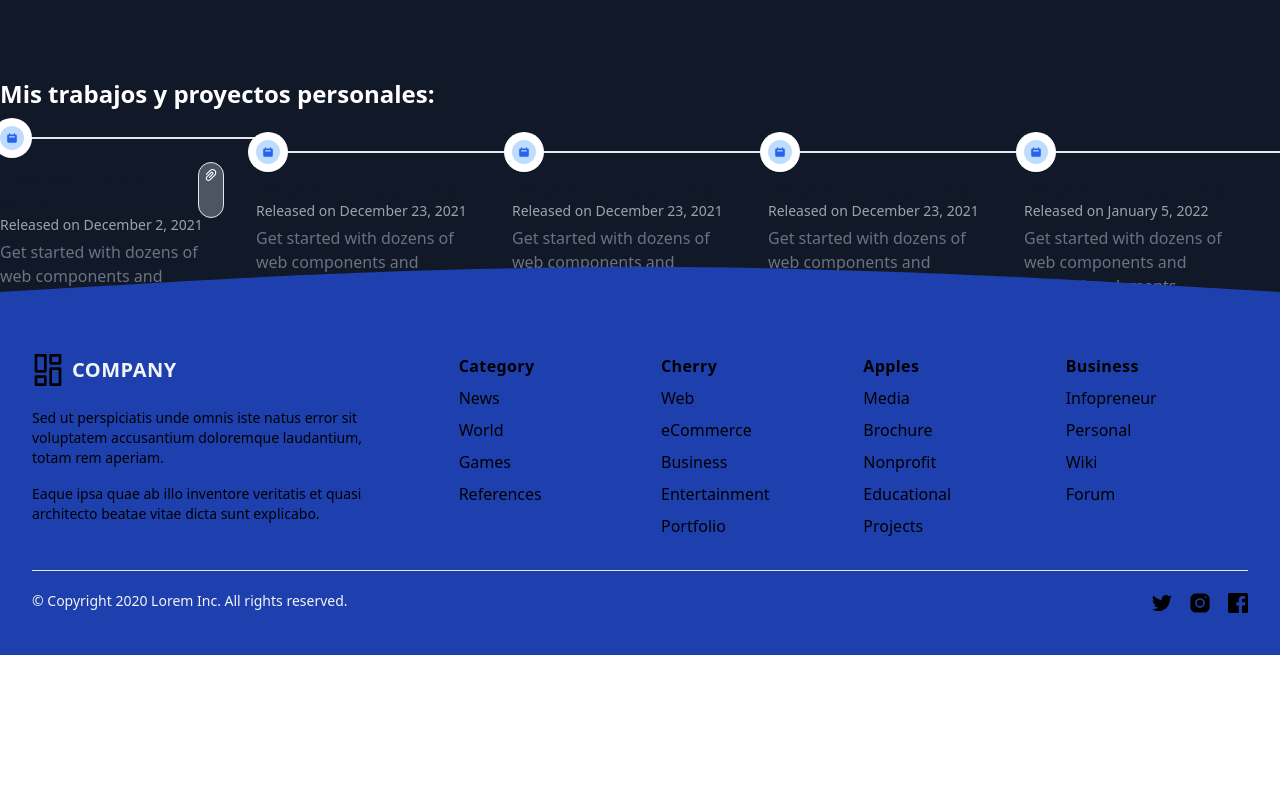
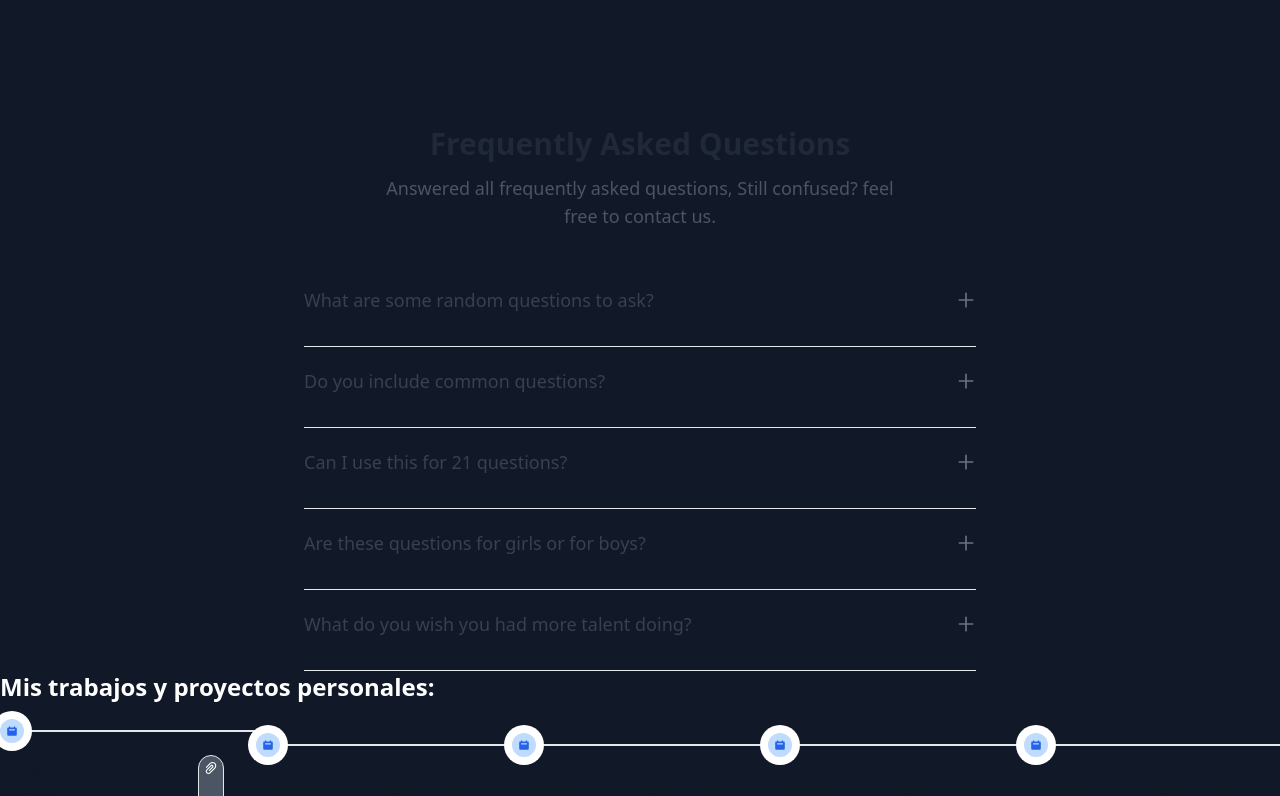
Before and after one commit to juliswer/portfolio2022, a Next.js app: page / in a window 1280 px wide. Shown: the part 564-1360 px from the top of the page. Before the commit the page ends 1219 px from the top, so only its background shows below. Built offline with nearby package versions, Linux system fonts and the light colour scheme.

Commit message:
index changes

```diff
--- /dev/null
+++ b/src/pages/components/Content.jsx
@@ -0,0 +1,39 @@
+import React from 'react'
+
+const Content = () => {
+  return (
+    <div className="px-4 py-16 mx-auto sm:max-w-xl md:max-w-full lg:max-w-screen-xl md:px-24 lg:px-8 lg:py-20">
+      <div className="p-8 rounded shadow-xl sm:p-16 bg-red-600">
+        <div className="flex flex-col lg:flex-row">
+          <div className="mb-6 lg:mb-0 lg:w-1/2 lg:pr-5">
+            <h2 className="font-sans text-3xl font-bold tracking-tight text-gray-900 sm:text-4xl sm:leading-none">
+              The quick, brown fox
+              <br className="hidden md:block" />
+              jumps over{' '}
+              <span className="inline-block text-deep-purple-accent-400">
+                a lazy dog
+              </span>
+            </h2>
+          </div>
+          <div className="lg:w-1/2">
+            <p className="mb-4 text-base text-gray-700">
+              Sed ut perspiciatis unde omnis iste natus error sit voluptatem
+              accusantium doloremque rem aperiam, eaque ipsa quae. Sed ut
+              perspiciatis unde omnis iste. Sed ut perspiciatis unde omnis iste
+              error sit voluptatem accusantium doloremque rem aperiam.
+            </p>
+            <a
+              href="/"
+              aria-label=""
+              className="inline-flex items-center font-semibold transition-colors duration-200 text-deep-purple-accent-400 hover:text-deep-purple-800"
+            >
+              Learn more
+            </a>
+          </div>
+        </div>
+      </div>
+    </div>
+  )
+}
+
+export default Content
--- /dev/null
+++ b/src/pages/components/Faqs.jsx
@@ -0,0 +1,99 @@
+import { useRef, useState } from "react"
+
+const Faqs = (props) => {
+    const answerElRef = useRef()
+    const [state, setState] = useState(false)
+    const [answerH, setAnswerH] = useState('0px')
+    const { faqsList, idx } = props
+
+    const handleOpenAnswer = () => {
+        const answerElH = answerElRef.current.childNodes[0].offsetHeight
+        setState(!state)
+        setAnswerH(`${answerElH + 20}px`)
+    }
+
+    return (
+        <div
+            className="space-y-3 mt-5 overflow-hidden border-b"
+            key={idx}
+            onClick={handleOpenAnswer}
+        >
+            <h4 className="cursor-pointer pb-5 flex items-center justify-between text-lg text-gray-700 font-medium">
+                {faqsList.q}
+                {
+                    state ? (
+                        <svg xmlns="http://www.w3.org/2000/svg" className="h-5 w-5 text-gray-500 ml-2" fill="none" viewBox="0 0 24 24" stroke="currentColor">
+                            <path stroke-linecap="round" stroke-linejoin="round" stroke-width="2" d="M20 12H4" />
+                        </svg>
+                    ) : (
+                        <svg xmlns="http://www.w3.org/2000/svg" className="h-5 w-5 text-gray-500 ml-2" fill="none" viewBox="0 0 24 24" stroke="currentColor">
+                            <path strokeLinecap="round" strokeLinejoin="round" strokeWidth={2} d="M12 4v16m8-8H4" />
+                        </svg>
+                    )
+                }
+            </h4>
+            <div
+                ref={answerElRef} className="duration-300"
+                style={state ? {height: answerH } : {height: '0px'}}
+            >
+                <div>
+                    <p className="text-gray-500">
+                        {faqsList.a}
+                    </p>
+                </div>
+            </div>
+        </div>
+    )
+}
+
+const FaqsDetail = () => {
+
+    const faqsList = [
+        {
+            q: "What are some random questions to ask?",
+            a: "That's exactly the reason we created this random question generator. There are hundreds of random questions to choose from so you're able to find the perfect random question."
+        },
+        {
+            q: "Do you include common questions?",
+            a: "This generator doesn't include most common questions. The thought is that you can come up with common questions on your own so most of the questions in this generator."
+        },
+        {
+            q: "Can I use this for 21 questions?",
+            a: "Yes! there are two ways that you can use this question generator depending on what you're after. You can indicate that you want 21 questions generated."
+        },
+        {
+            q: "Are these questions for girls or for boys?",
+            a: "The questions in this generator are gender neutral and can be used to ask either male of females (or any other gender the person identifies with)."
+        },
+        {
+            q: "What do you wish you had more talent doing?",
+            a: "If you've been searching for a way to get random questions, you've landed on the correct webpage. We created the Random Question Generator to ask you as many random questions as your heart desires."
+        }
+    ]
+
+    return (
+        <section className="leading-relaxed max-w-screen-xl mt-12 mx-auto px-4 lg:px-8">
+            <div className="space-y-3 text-center">
+                <h1 className="text-3xl text-gray-800 font-semibold">
+                    Frequently Asked Questions
+                </h1>
+                <p className="text-gray-600 max-w-lg mx-auto text-lg">
+                    Answered all frequently asked questions, Still confused? feel free to contact us.
+                </p>
+            </div>
+            <div className="mt-14 max-w-2xl mx-auto">
+                {
+                    faqsList.map((item, idx) => (
+                        <Faqs
+                            key={idx}
+                            idx={idx}
+                            faqsList={item}
+                        />
+                    ))
+                }
+            </div>
+        </section>
+    )
+};
+
+export default FaqsDetail;
--- a/src/pages/components/Timeline.jsx
+++ b/src/pages/components/Timeline.jsx
@@ -3,7 +3,7 @@
 
 const Timeline = () => {
   return (
-    <div>
+    <div style={{paddingBottom: '150px'}}>
       <ol className="items-center sm:flex">
         <li className="relative mb-6 sm:mb-0">
           <div className="flex items-center">
--- a/src/pages/index.jsx
+++ b/src/pages/index.jsx
@@ -1,10 +1,12 @@
 import Timeline from './components/Timeline'
 import Header from './components/Header'
+import Content from './components/Content';
+import FaqsDetail from './components/Faqs';
 
 export default function Home() {
 
   return (
-    <div className="h-screen">
+    <div>
       {/* <header>
         <nav className="items-center pt-5 px-4 mx-auto max-w-screen-xl sm:px-8 sm:flex sm:space-x-6">
           <a href="javascript:void(0)">
@@ -52,6 +54,8 @@
       </section> */}
       <Header />
       <div className="container mx-auto">
+        {/* <Content /> */}
+        <FaqsDetail />
         <h4 className="text-2xl text-white mb-4 font-bold">Mis trabajos y proyectos personales: </h4>
         <Timeline />
       </div>
```
